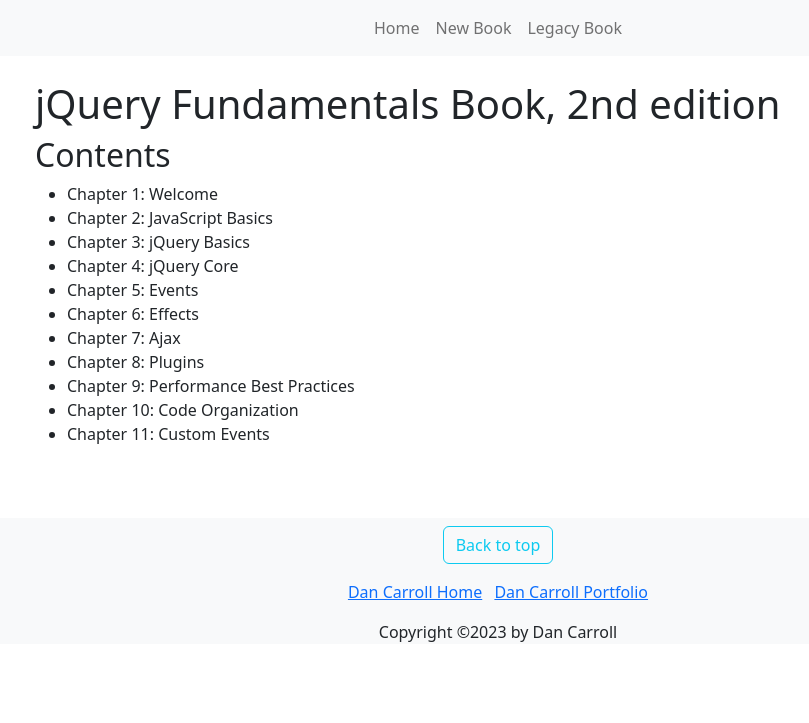
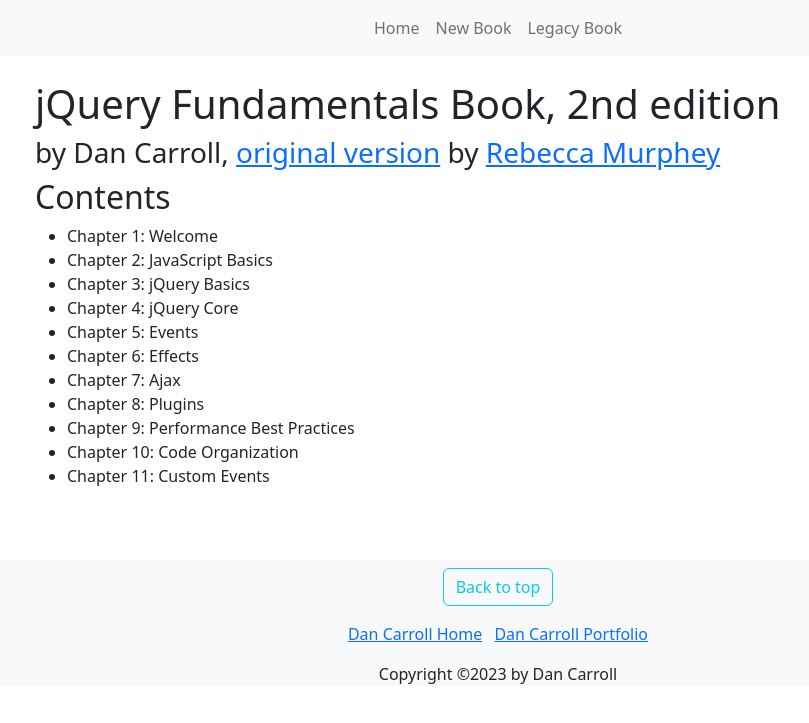
Before and after one commit to dan-carroll/jquery-fundamentals, a Jekyll site: the page built from book/index.md, in a window 1280 px wide. Shown: the top 723 px of the page, without its empty margins (142-951 px from the left). Built offline with Jekyll 4.4.1, drawn with Linux system fonts in a browser that asks for light colours.

Commit message:
Update index.md
Added attribution to new book index page.

```diff
--- a/book/index.md
+++ b/book/index.md
@@ -6,6 +6,8 @@ page: book-index
 ---
 
 # {{ page.title }}
+
+### by Dan Carroll, [original version](http://jqfundamentals.com/legacy/) by [Rebecca Murphey](http://rmurphey.com/)
 
 ## Contents
 
```
